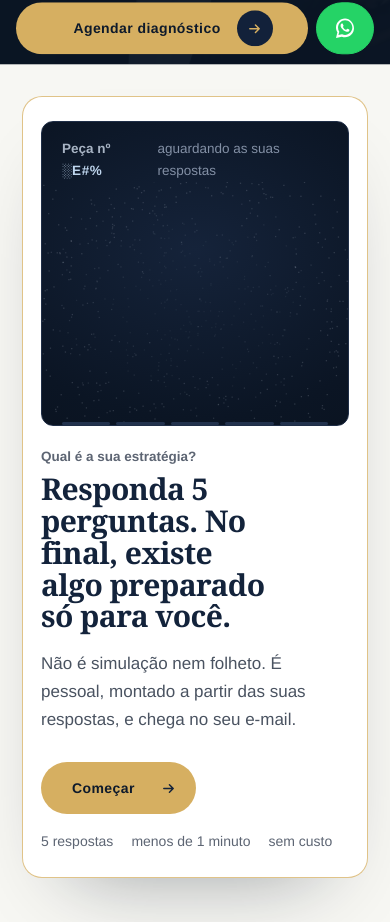
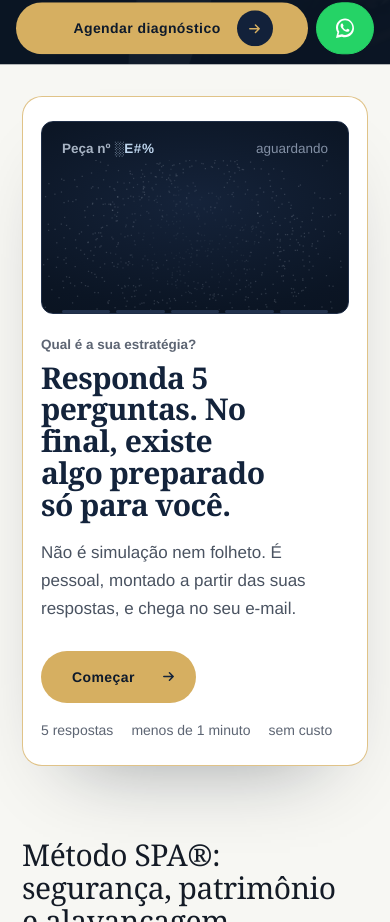
Before and after one commit to joaoc23dias/Consorcio-Inteligente-, a Next.js app: page / in a window 390 px wide. Shown: the part 860-1782 px from the top of the page. Built offline with nearby package versions, Linux system fonts and the light colour scheme.

Commit message:
Presente no celular: estado curto no topo da peça e peça baixa até começar
Co-Authored-By: Claude Opus 5.5 <noreply@anthropic.com>
Claude-Session: https://claude.ai/code/session_01PWsREDKrVSqGNK6L7kcVFr

```diff
--- a/app/components/EstrategiaPresente.jsx
+++ b/app/components/EstrategiaPresente.jsx
@@ -16,6 +16,9 @@ const OBJ = { imovel: 'o imóvel para morar', renda: 'o imóvel para gerar renda
 const TEMPO = { ja: 'a sua vontade de ter o crédito logo', '12m': 'o prazo de 12 meses que você quer', '3a': 'o seu horizonte de 1 a 3 anos', plano: 'a sua disposição de planejar sem pressa' };
 const analise = (r) => `Analisei as suas cinco respostas. Para ${OBJ[r.obj]}, o que mais chamou atenção foi ${TEMPO[r.tempo]} combinado com o que cabe no seu mês. Essa combinação muda a ordem certa das decisões, e é exatamente aqui que a maioria erra quando`;
 const cifra = () => ' ' + Array.from({ length: 22 }, (_, i) => (i % 6 === 5 ? ' ' : SIM[(Math.random() * SIM.length) | 0])).join('');
+
+// no celular o topo da peça usa a versão curta do estado
+const curto = (e) => (e.startsWith('aguardando') ? 'aguardando' : e.endsWith('camadas') ? e.replace(' de ', '/').replace(' camadas', '') : e.startsWith('a caminho') ? 'enviando' : e);
 
 const Cadeado = () => (
   <svg width="16" height="16" viewBox="0 0 16 16" fill="none" aria-hidden="true"><rect x="3" y="7" width="10" height="7" rx="1.5" stroke="currentColor" strokeWidth="1.3" /><path d="M5.5 7V5a2.5 2.5 0 0 1 5 0v2" stroke="currentColor" strokeWidth="1.3" /></svg>
@@ -209,7 +212,7 @@ export default function EstrategiaPresente() {
   const q = PERGUNTAS[passo];
 
   return (
-    <section id="estrategia" className="pres" aria-labelledby="pres-titulo" ref={secRef}>
+    <section id="estrategia" className={`pres${fase !== 'abertura' ? ' pres-iniciado' : ''}`} aria-labelledby="pres-titulo" ref={secRef}>
       <div className="wrap">
         <div className="pres-caixa">
           <div className="pres-esq" aria-live="polite">
@@ -295,7 +298,7 @@ export default function EstrategiaPresente() {
             )}
           </div>
           <aside className="pres-peca" aria-label="A peça sendo montada com as suas respostas">
-            <header><b>Peça nº <span className="n">{serie}</span></b><span>{estado}</span></header>
+            <header><b>Peça nº <span className="n">{serie}</span></b><span className="est-l">{estado}</span><span className="est-c" aria-hidden="true">{curto(estado)}</span></header>
             <div className="pres-palco" ref={palcoRef}><canvas ref={cvRef} role="img" aria-label="Uma peça lacrada que ganha uma camada a cada resposta. Arraste para girar." /></div>
             <div className="pres-camadas" aria-hidden="true">{[1, 2, 3, 4, 5].map((n) => <i key={n} className={`${Object.keys(resp).length >= n ? 'on' : ''}${fase !== 'abertura' && fase !== 'pergunta' && fase !== 'segurar' ? ' ouro' : ''}`} />)}</div>
             <p className="pe">O conteúdo só existe depois das suas respostas e só abre no seu e-mail.</p>
--- a/app/globals.css
+++ b/app/globals.css
@@ -1150,3 +1150,12 @@ summary::after { color: var(--green); }
 }
 /* cartão do presente: borda dourada discreta */
 .pres-caixa { border: 1px solid rgba(214,175,97,.75); box-shadow: 0 40px 80px -50px rgba(11,21,36,.45); }
+/* peça no celular: estado curto no topo e peça baixa até a pessoa começar */
+.pres-peca header { white-space: nowrap; }
+.pres-peca .est-c { display: none; }
+.pres-palco { transition: height .6s var(--ease); }
+@media (max-width: 900px) {
+  .pres-peca .est-l { display: none; }
+  .pres-peca .est-c { display: inline; }
+  .pres:not(.pres-iniciado) .pres-palco { height: 150px; }
+}
```
